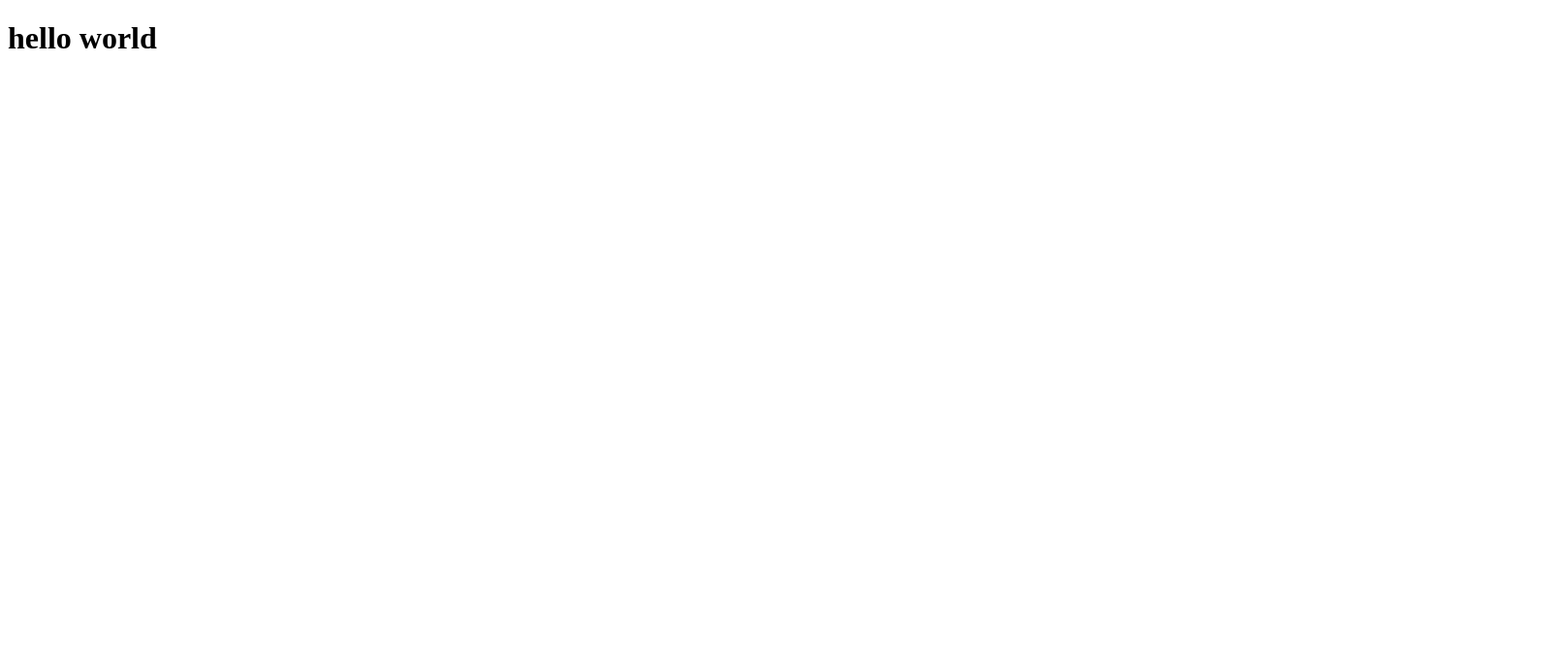
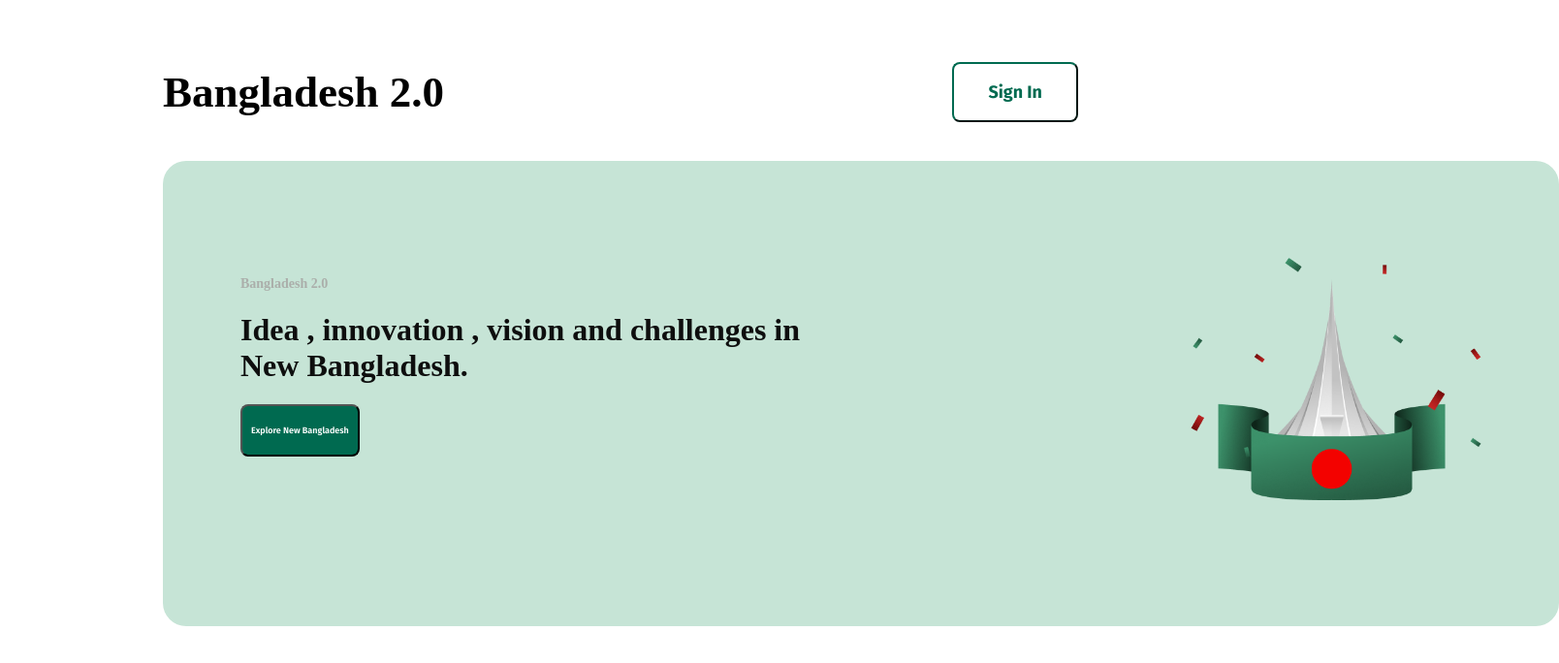
Before and after one commit to nafis7812/first-assignment, a plain HTML site: page index.html in a window 1280 px wide. Shown: the whole page at 97% size, 1608 px wide, since content can reach past the window. Drawn offline with Linux system fonts and the light colour scheme.

Commit message:
added body

```diff
--- a/index.html
+++ b/index.html
@@ -4,8 +4,34 @@
     <meta charset="UTF-8">
     <meta name="viewport" content="width=device-width, initial-scale=1.0">
     <title>Assignment 1</title>
+    <link rel="preconnect" href="https://fonts.googleapis.com">
+<link rel="preconnect" href="https://fonts.gstatic.com" crossorigin>
+<link href="https://fonts.googleapis.com/css2?family=Fira+Sans:ital,wght@0,100;0,200;0,300;0,400;0,500;0,600;0,700;0,800;0,900;1,100;1,200;1,300;1,400;1,500;1,600;1,700;1,800;1,900&family=Open+Sans:ital,wght@0,300..800;1,300..800&family=Work+Sans:ital,wght@0,100..900;1,100..900&display=swap" rel="stylesheet">
+    <link rel="stylesheet" href="style/style.css">
 </head>
-<body>
-    <h1>hello world</h1>
+<body class=".fira-sans-semibold">
+    <header>
+<nav>
+    <h3 class="nav-title">Bangladesh 2.0</h3>
+    <ul>
+        <li><a href=""><button class="btn-prime">Sign In</button></a></li>
+    </ul>
+</nav>
+<div class="banner">
+    <div class="banner-content">
+   <h4 class="banner-name">Bangladesh 2.0</h4>
+   <h1 class="banner-title">Idea , innovation ,
+     vision and challenges in New Bangladesh.</h1>
+   <button class="box-primary">Explore New Bangladesh</button>
+    </div>
+    <img class="banner-picture" src="assets/hero.png" alt="">
+</div>
+    </header>
+    <main>
+
+    </main>
+    <footer>
+
+    </footer>
 </body>
 </html>
--- /dev/null
+++ b/style/style.css
@@ -0,0 +1,74 @@
+nav{
+    display: flex;
+    align-items: center;
+    justify-content: space-between;
+    margin-top: 24px;
+    margin-right: 160px;
+    margin-left: 160px;
+}
+.fira-sans-semibold{
+    font-family: "Fira Sans", serif;
+    font-weight: 600;
+    font-style: normal;
+  }
+  .nav-title{
+    font-weight: 800;
+    font-size: 45px;
+  }
+  nav ul li {
+    list-style: none;
+
+  }
+  nav ul{
+    display: flex;
+  }
+  .banner{
+    width: 1280px;
+    height: 280px;
+    display: flex;
+    justify-content:space-between ;
+    margin: 0 160px 0 160px;
+    background-color: #C6E4D6;
+    padding: 100px 80px;
+    border-radius: 24px;
+    gap: 64px;
+  }
+  .banner-name{
+    color: #a09999b6;
+    font-weight: medium;
+    font-size: 14px;
+  }
+  .banner-title{
+   max-width: 622px;
+    font-weight: bold;
+    font-size: 32px;
+    color: #0E0E0E;
+  }
+  .banner-picture{
+    width: 300px;
+    height: 250px;
+  }
+  .btn-prime{
+    font-family: "Fira Sans", serif;
+    font-weight: 600;
+    font-style: normal;
+    font-size: 18px;
+    font-weight: bold;
+    color: #006A50;
+    padding: 18px 35px;
+    border-radius: 8px;
+    border-color: #006A50;
+    background-color: white;
+  }
+  .box-primary{
+    background-color: #006A50;
+    font-family: "Fira Sans", serif;
+    font-weight: 600;
+    font-style: normal;
+    font-size: 9px;
+    color: #ffffff;
+    padding: 20px 9px;
+    border-radius: 8px;
+
+
+  }
```
Also changed, not shown: assets/al-jazeera.png (added), assets/card-icon.png (added), assets/facebook.png (added), assets/hero.png (added), assets/instagram.png (added), assets/quote-bg.png (added), assets/satelite.png (added), assets/x.png (added).
